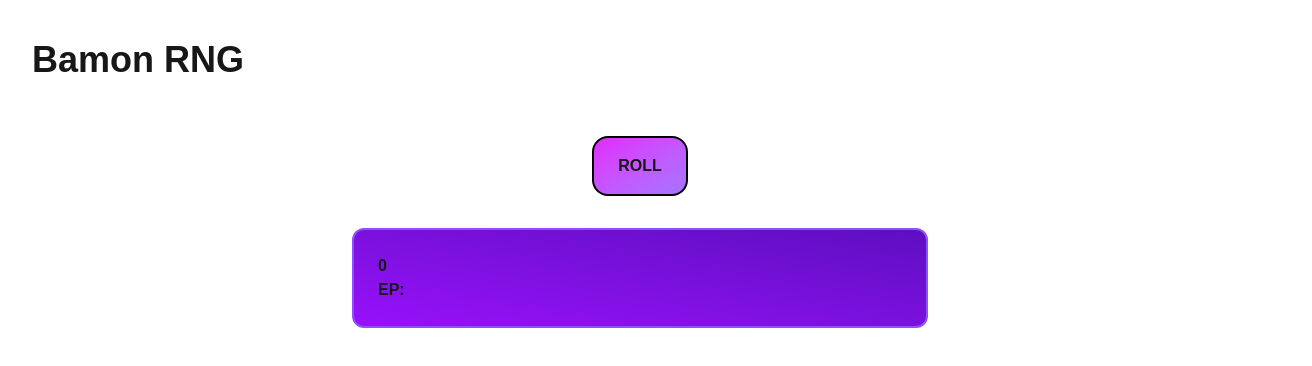
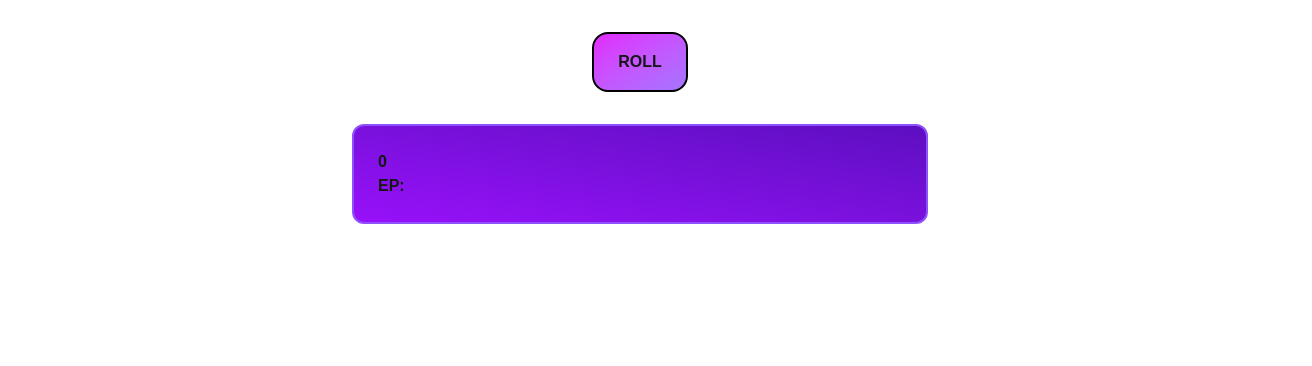
Before and after one commit to 5Stygian/bamon-rng, a Next.js app: page / in a window 1280 px wide. Shown: the top 366 px of the page, 1312 px wide, since content can reach past the window. Built offline with nearby package versions, Linux system fonts and the light colour scheme.

Commit message:
Update config.ts

```diff
--- a/src/app/config.ts
+++ b/src/app/config.ts
@@ -20,7 +20,7 @@ export const config = {
       "max-w-xl m-auto p-6 font-bold border-2 rounded-xl border-violet-500 \
       bg-gradient-to-tr from-purple-600 to-violet-800",
     TopBar: {
-      Box: "gray-800",
+      Box: "hidden gray-800",
       Title: "w-full h-fit my-4 mr-6 ml-8 py-6 font-extrabold text-4xl"
     }
   },
```
